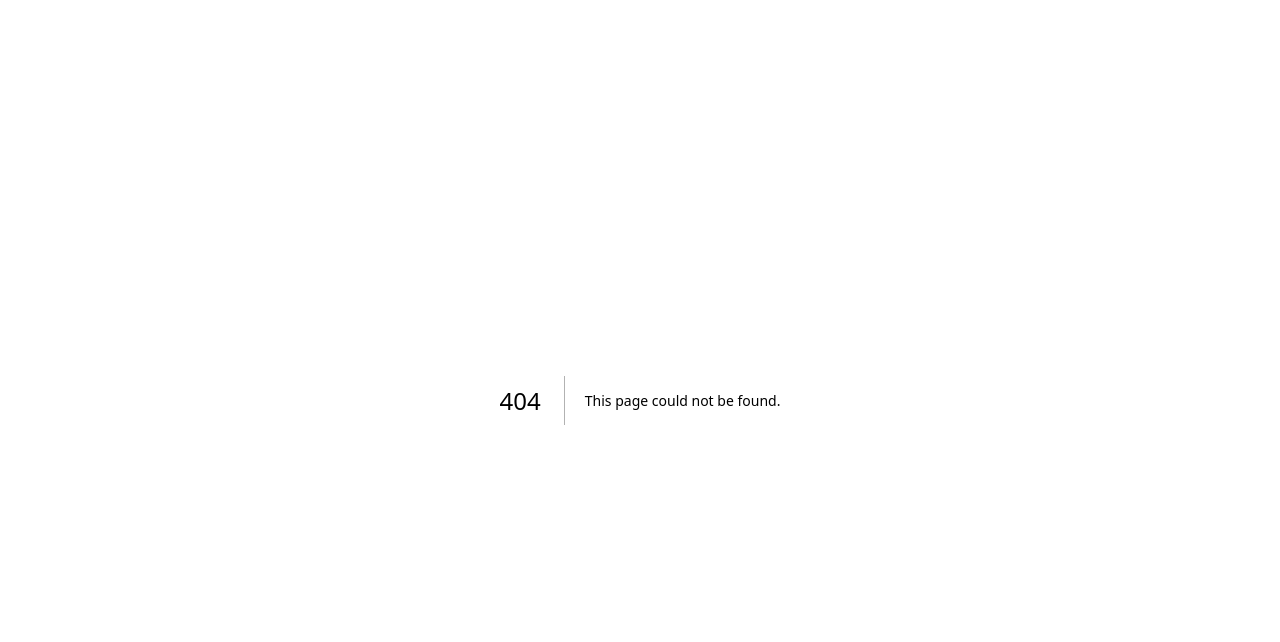
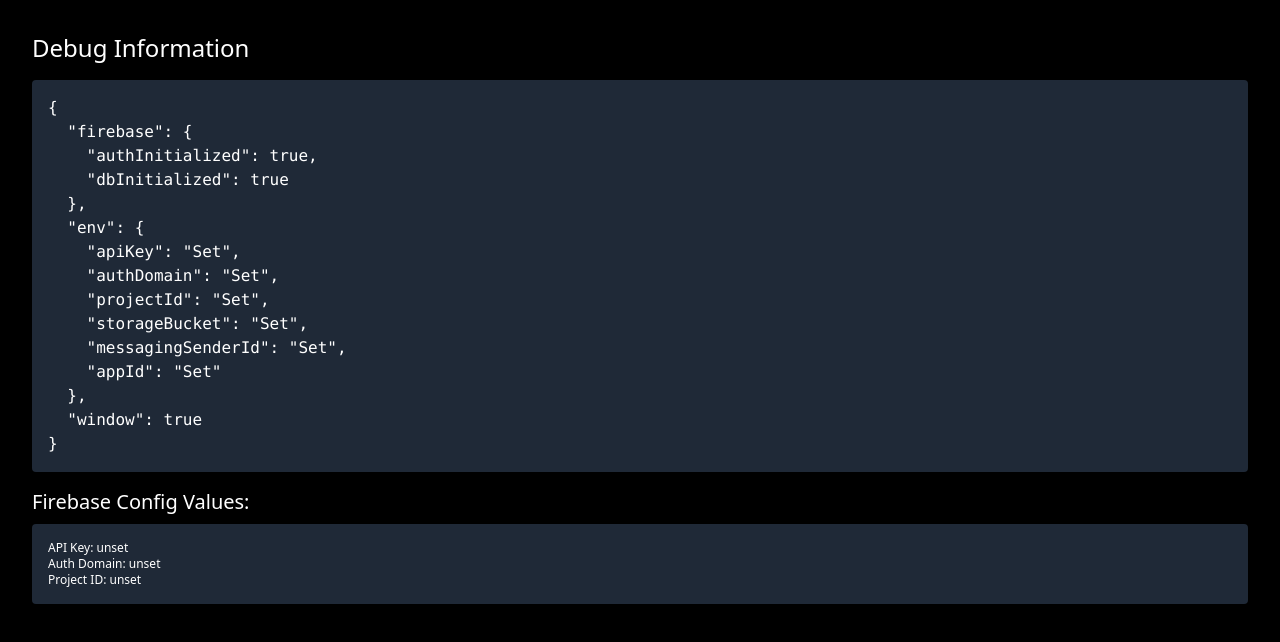
Before and after one commit to hschaen/san-diego-yacht-rock-festival, a Next.js app: page /debug in a window 1280 px wide. Before the commit this address had no page. Shown: the top 642 px of the page. Built offline with nearby package versions, Linux system fonts and the light colour scheme; no server answers.

Commit message:
Add debug page to check Firebase initialization

```diff
--- /dev/null
+++ b/app/debug/page.tsx
@@ -0,0 +1,44 @@
+'use client';
+
+import { useEffect, useState } from 'react';
+import { auth, db } from '@/lib/firebase';
+
+export default function DebugPage() {
+  const [debugInfo, setDebugInfo] = useState<any>({});
+
+  useEffect(() => {
+    const info = {
+      firebase: {
+        authInitialized: !!auth,
+        dbInitialized: !!db,
+      },
+      env: {
+        apiKey: process.env.NEXT_PUBLIC_FIREBASE_API_KEY ? 'Set' : 'Missing',
+        authDomain: process.env.NEXT_PUBLIC_FIREBASE_AUTH_DOMAIN ? 'Set' : 'Missing',
+        projectId: process.env.NEXT_PUBLIC_FIREBASE_PROJECT_ID ? 'Set' : 'Missing',
+        storageBucket: process.env.NEXT_PUBLIC_FIREBASE_STORAGE_BUCKET ? 'Set' : 'Missing',
+        messagingSenderId: process.env.NEXT_PUBLIC_FIREBASE_MESSAGING_SENDER_ID ? 'Set' : 'Missing',
+        appId: process.env.NEXT_PUBLIC_FIREBASE_APP_ID ? 'Set' : 'Missing',
+      },
+      window: typeof window !== 'undefined',
+    };
+    setDebugInfo(info);
+  }, []);
+
+  return (
+    <div className="min-h-screen bg-black text-white p-8">
+      <h1 className="text-2xl mb-4">Debug Information</h1>
+      <pre className="bg-gray-800 p-4 rounded">
+        {JSON.stringify(debugInfo, null, 2)}
+      </pre>
+      <div className="mt-4">
+        <h2 className="text-xl mb-2">Firebase Config Values:</h2>
+        <div className="bg-gray-800 p-4 rounded text-xs">
+          <p>API Key: {process.env.NEXT_PUBLIC_FIREBASE_API_KEY || 'NOT SET'}</p>
+          <p>Auth Domain: {process.env.NEXT_PUBLIC_FIREBASE_AUTH_DOMAIN || 'NOT SET'}</p>
+          <p>Project ID: {process.env.NEXT_PUBLIC_FIREBASE_PROJECT_ID || 'NOT SET'}</p>
+        </div>
+      </div>
+    </div>
+  );
+}
```
